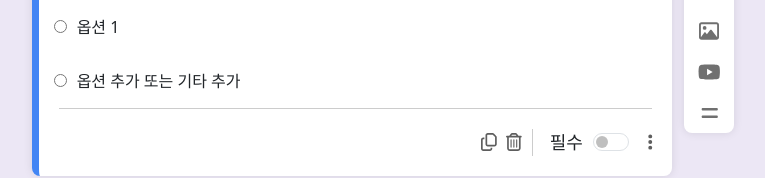
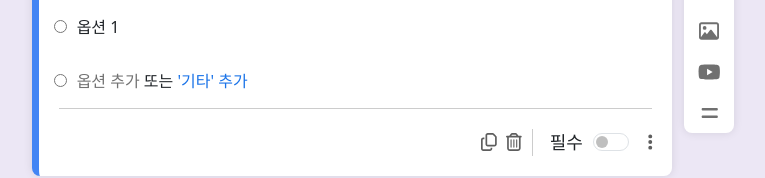
Before and after one commit to yunyoung0531/survey, a React (Create React App) app in the folder survey/: page / in a window 1280 px wide. Shown: the part 296-474 px from the top of the page, without its empty margins (286-1051 px from the left). Built offline with nearby package versions, Linux system fonts and the light colour scheme.

Commit message:
design: 객관식 질문지 디자인

```diff
--- a/survey/src/App.css
+++ b/survey/src/App.css
@@ -285,3 +285,11 @@
   color: #6a6a6a;
   margin-left: 20px;
 }
+
+.plus-option {
+  color: #727272;
+}
+
+.plus-etc {
+  color: #1A73E8;
+}
--- a/survey/src/Question.tsx
+++ b/survey/src/Question.tsx
@@ -44,7 +44,9 @@ const Question: React.FC<QuestionProps> = ({ questionTitle, questionType, onDupl
                     </label>
                     <label className="option">
                         <input type="radio" name="option" value="option2" />
-                        <span>옵션 추가 또는 기타 추가</span>
+                        <span className='plus-option'>옵션 추가</span>
+                        <span> 또는</span>
+                        <span className='plus-etc'> '기타' 추가</span>
                     </label>
                 </>);
             case '체크박스ㅤ':
@@ -96,17 +98,6 @@ const Question: React.FC<QuestionProps> = ({ questionTitle, questionType, onDupl
             </span>
         {/* </div> */}
         </div>
-      {/* 다른 질문 옵션들은 여기에 추가 */}
-            {/* <div className="question-options">
-                <label className="option">
-                <input type="radio" name="option" value="option1" />
-                <span>옵션 1</span>
-                </label>
-                <label className="option">
-                <input type="radio" name="option" value="option2" />
-                <span>옵션 추가 또는 기타 추가</span>
-                </label>
-            </div> */}
             <div className="question-options">
             {renderQuestionContent()}
             </div>
```
